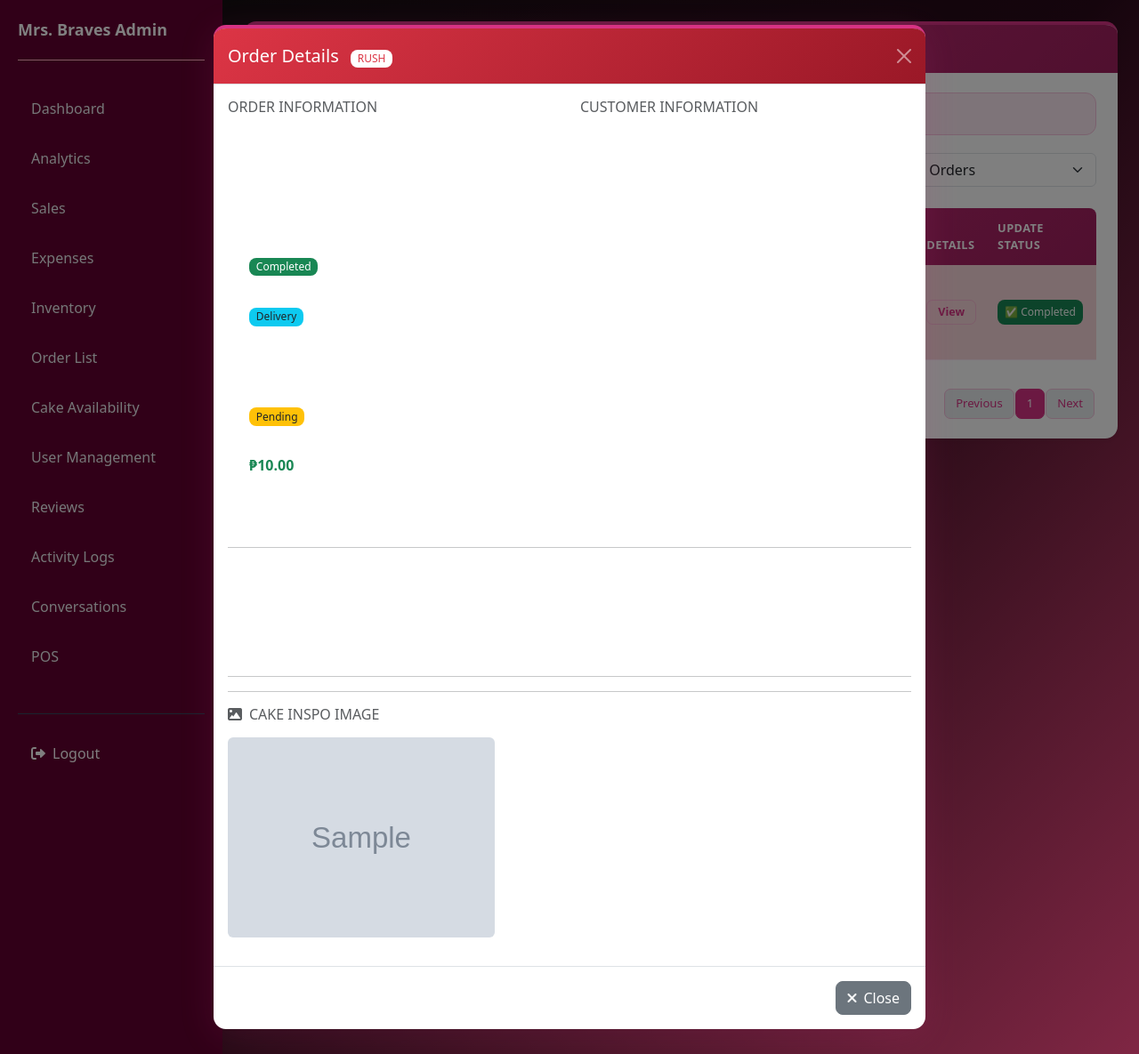
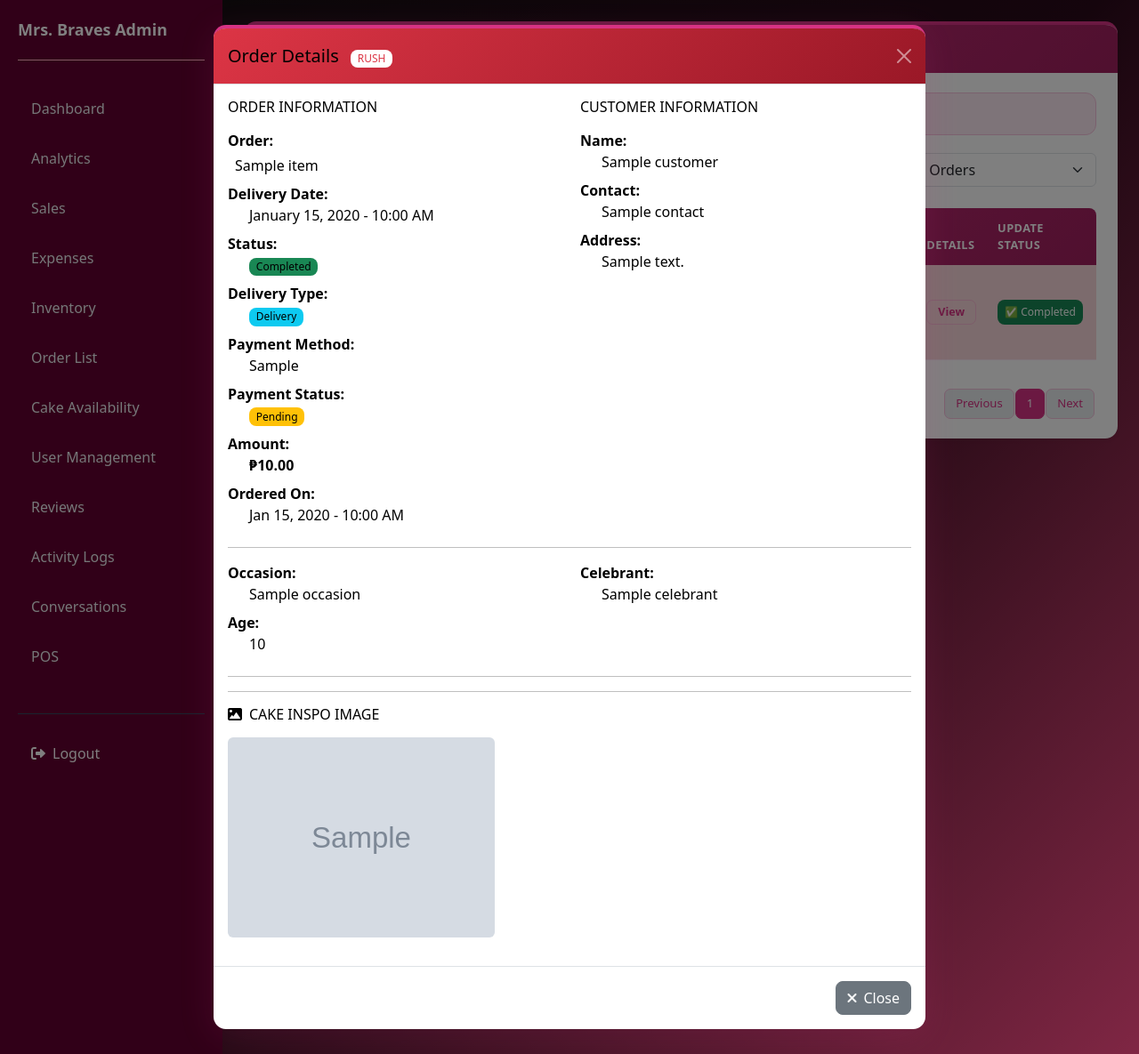
Before and after one commit to StressWare/Capstone-CakeShop, a Flask app: template templates/admin_orders.html in a window 1280 px wide, after a click on "View". Shown: the whole page at 89% size. Run offline with Flask 3, Linux system fonts and the light colour scheme; the template is opened without the code that fills it: most values are stand-ins (such as "Sample title", 1, 10 or a date in 2020); grey boxes marked "Sample" are stand-in pictures; some libraries are stand-ins or nearby versions.

Commit message:
orders model updated

```diff
--- a/templates/admin_orders.html
+++ b/templates/admin_orders.html
@@ -67,6 +67,26 @@
   .price-box { background: var(--pink-light); border: 1.5px solid var(--pink-mid); border-radius: 9px; padding: 10px 16px; font-weight: 700; color: var(--pink-dark); font-size: 1rem; }
   #emptyTabMsg { color: #c07090; }
   .card-body { padding: 22px 24px; }
+  .modal-content,
+.modal-body,
+.modal-header,
+.modal-title,
+.modal-body p,
+.modal-body span,
+.modal-body small,
+.modal-body strong,
+.modal-body label,
+.modal-body h6 {
+
+  color: #000000 !important;
+}
+
+/* override Bootstrap muted text inside modal only */
+.modal-body .text-muted {
+  color: #000000 !important;
+}
+
+
 
   /* Order items list in modal */
   .order-item-line {
```
